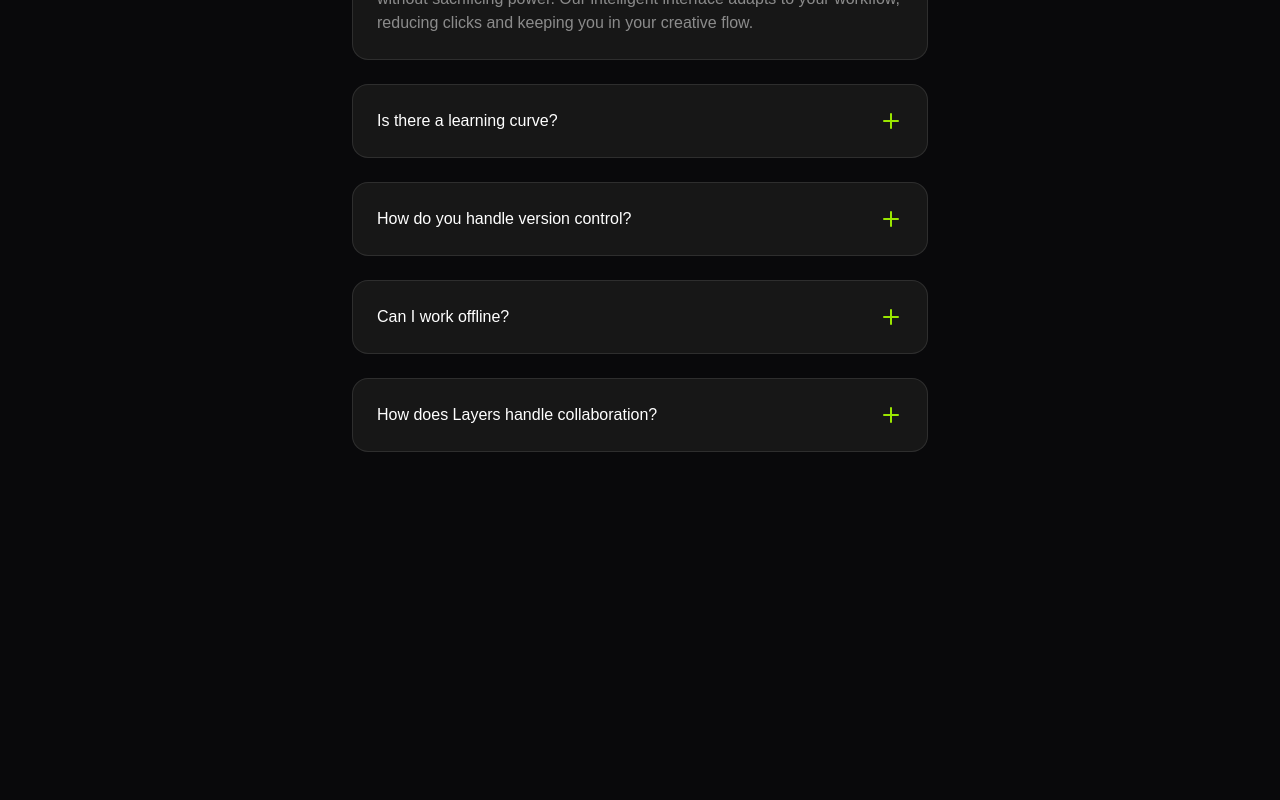
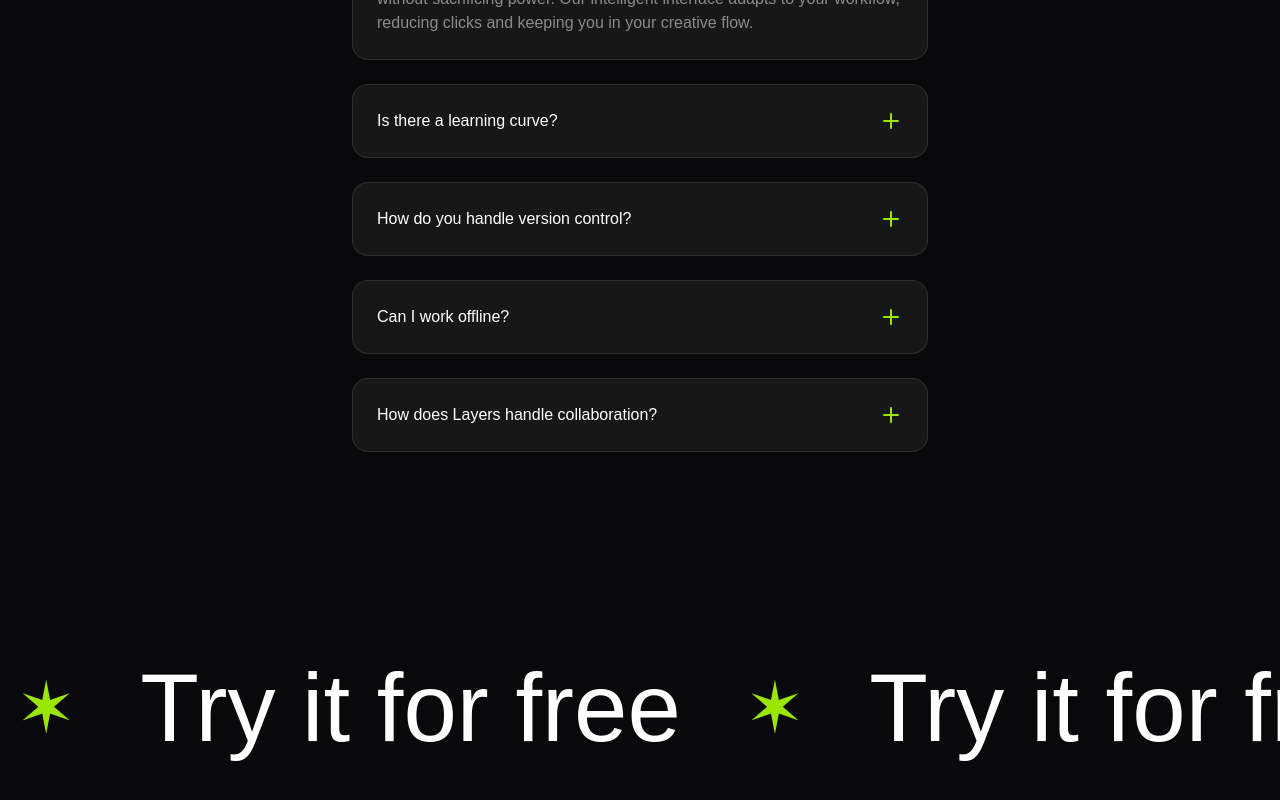
Before and after one commit to buneeIsSlo/layers-landing, a Next.js app: page / in a window 1280 px wide. Shown: the part 4098-4898 px from the top of the page. Before the commit the page ends 4646 px from the top, so only its background shows below. Built offline with nearby package versions, Linux system fonts and the light colour scheme.

Commit message:
Add: call to action marquee

```diff
--- a/src/app/page.tsx
+++ b/src/app/page.tsx
@@ -4,6 +4,7 @@
 import Integrations from "@/sections/integrations";
 import Intro from "@/sections/intro";
 import LogoTicker from "@/sections/logo-ticker";
+import CallToAction from "../sections/cta";
 
 export default function Home() {
   return (
@@ -14,6 +15,7 @@
       <Features />
       <Integrations />
       <Faqs />
+      <CallToAction />
     </>
   );
 }
--- /dev/null
+++ b/src/sections/cta.tsx
@@ -0,0 +1,16 @@
+export default function CallToAction() {
+  return (
+    <section className="py-24">
+      <div className="flex overflow-x-clip p-4">
+        <div className="flex flex-none gap-16 text-7xl font-medium md:text-8xl">
+          {Array.from({ length: 10 }).map((_, i) => (
+            <div key={i} className="flex items-center gap-16">
+              <span className="text-7xl text-lime-400">&#10038;</span>
+              <span>Try it for free</span>
+            </div>
+          ))}
+        </div>
+      </div>
+    </section>
+  );
+}
```
